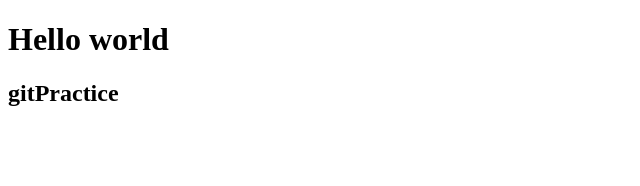
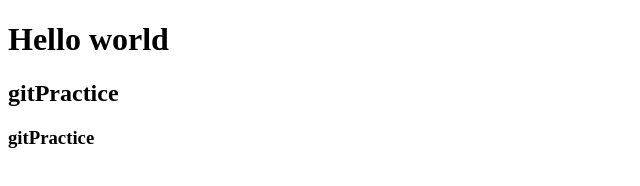
Before and after one commit to girum0226/gitPractice, a plain HTML site: page Pages/index.html in a window 1280 px wide. Shown: the whole page, without its empty margins (0-640 px from the left). Drawn offline with Linux system fonts and the light colour scheme.

Commit message:
new Update
new Update

```diff
--- a/Pages/index.html
+++ b/Pages/index.html
@@ -9,5 +9,6 @@
 <body>
     <h1>Hello world</h1>
     <h2>gitPractice</h2>
+    <h3>gitPractice</h3>
 </body>
 </html>
```
